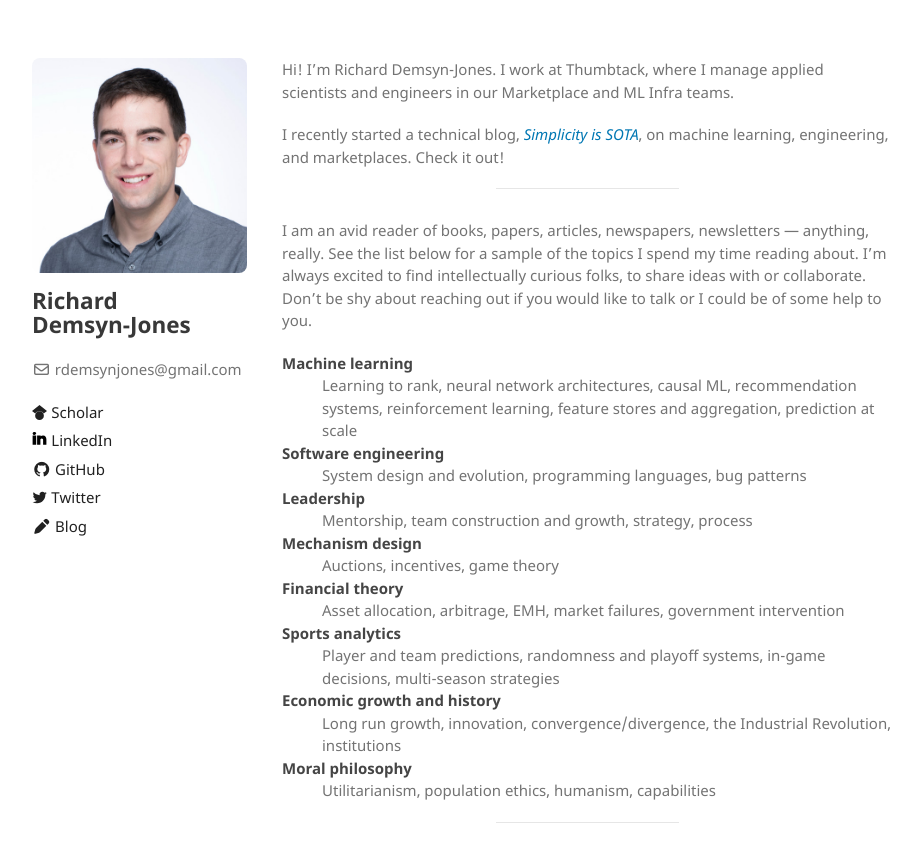
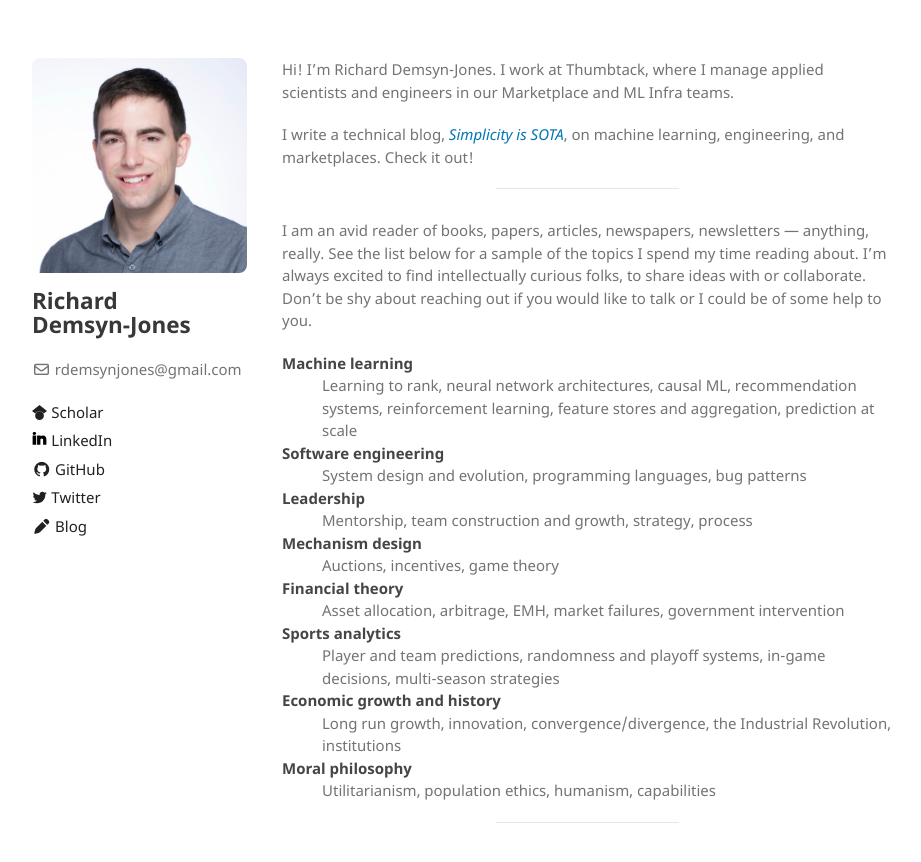
Before and after one commit to oddacious/demsynjones, a Jekyll site: the page built from index.md, in a window 1280 px wide. Shown: the top 862 px of the page, without its empty margins (178-1099 px from the left). Built offline with Jekyll 4.4.1, drawn with Linux system fonts in a browser that asks for light colours; the repository's description, which GitHub fills in, is left out.

Commit message:
Update phrasing because my blog isn't new anymore

```diff
--- a/index.md
+++ b/index.md
@@ -5,7 +5,7 @@ layout: default
 Hi! I'm Richard Demsyn-Jones. <img class="profile-picture" src="assets/img/headshot_b.jpeg"> I work at Thumbtack, where I manage applied scientists and engineers in
 our Marketplace and ML Infra teams.
 
-I recently started a technical blog, [*Simplicity is SOTA*](https://simplicityissota.substack.com), on machine learning, engineering, and marketplaces. Check it out!
+I write a technical blog, [*Simplicity is SOTA*](https://simplicityissota.substack.com), on machine learning, engineering, and marketplaces. Check it out!
 
 * * *
 
```
